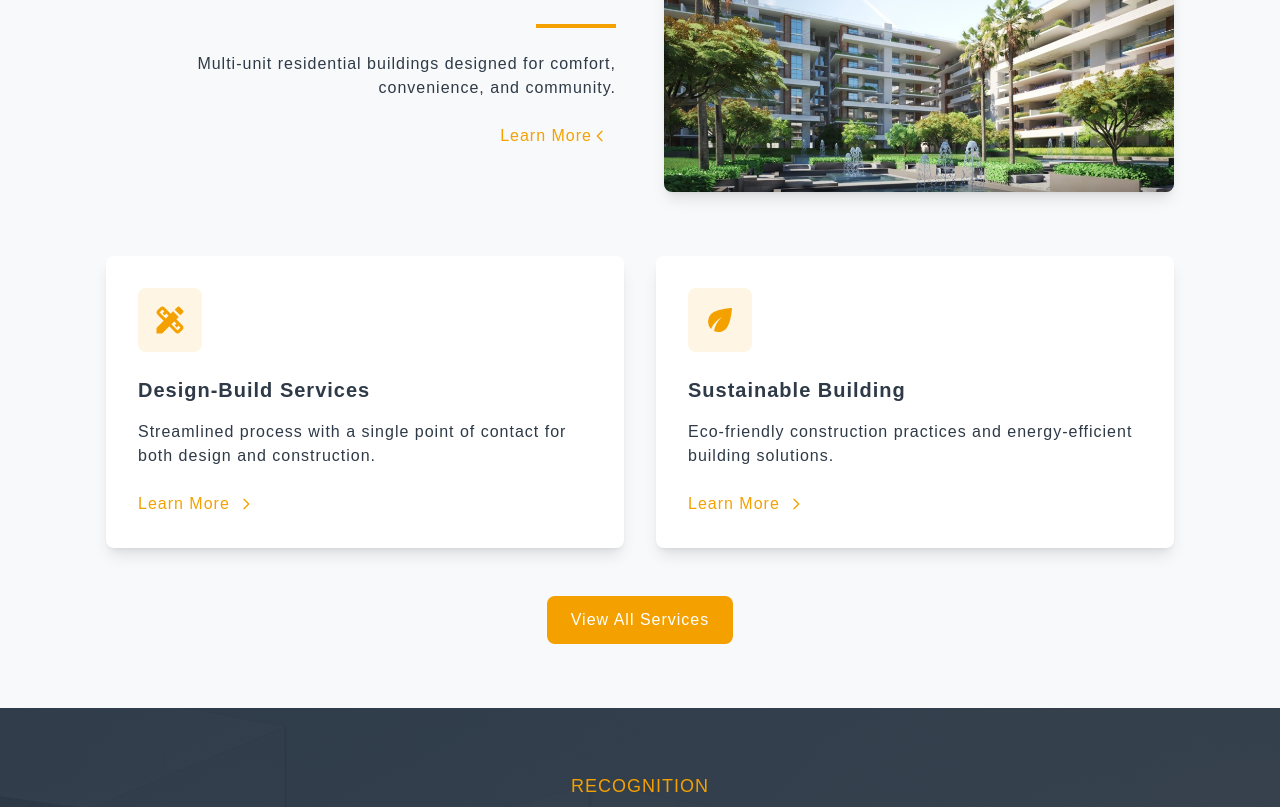
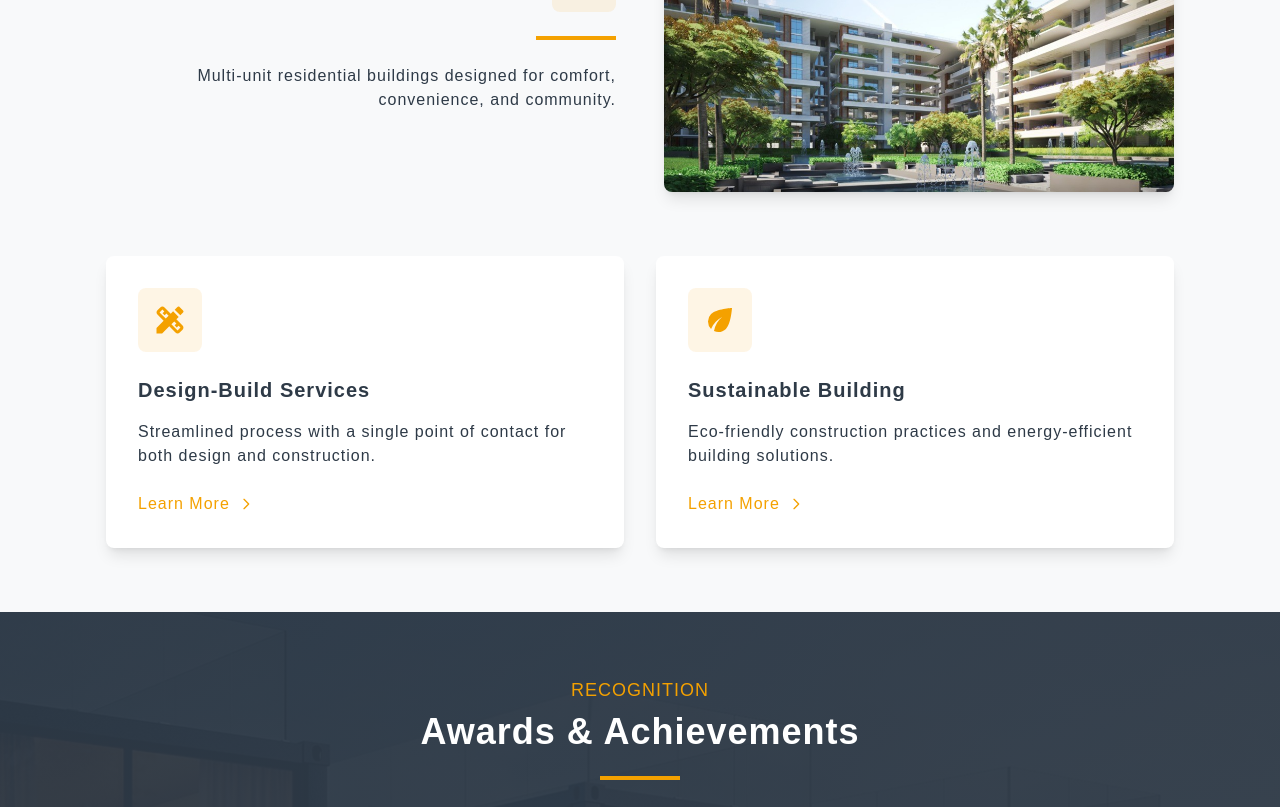
Before and after one commit to AmanShamsheerSheikh/Construction-Website, a React (Vite) app: page / in a window 1280 px wide. Shown: the part 3980-4787 px from the top of the page. Built offline with nearby package versions, Linux system fonts and the light colour scheme.

Commit message:
fixed the services removed unwanted learn more

```diff
--- a/src/components/home/ServicesOverview.jsx
+++ b/src/components/home/ServicesOverview.jsx
@@ -109,7 +109,7 @@ function ServicesOverview() {
 
                   <p className="text-gray mb-6">{service.description}</p>
 
-                  <div className={`${index % 2 === 1 ? 'lg:text-right' : ''}`}>
+                  {/* <div className={`${index % 2 === 1 ? 'lg:text-right' : ''}`}>
                     <Link
                       to="/services"
                       className={`text-primary font-medium hover:underline inline-flex items-center ${index % 2 === 1 ? 'lg:flex-row-reverse' : ''}`}
@@ -130,7 +130,7 @@ function ServicesOverview() {
                         </>
                       )}
                     </Link>
-                  </div>
+                  </div> */}
                 </motion.div>
               </div>
             </motion.div>
@@ -172,14 +172,14 @@ function ServicesOverview() {
           })}
         </div>
 
-        <div className="text-center mt-12">
+        {/* <div className="text-center mt-12">
           <Link
             to="/services"
             className="inline-block bg-primary text-whitee px-6 py-3 rounded-lg hover:bg-primary/90 transition-colors"
           >
             View All Services
           </Link>
-        </div>
+        </div> */}
       </Container>
     </section>
   );
```
